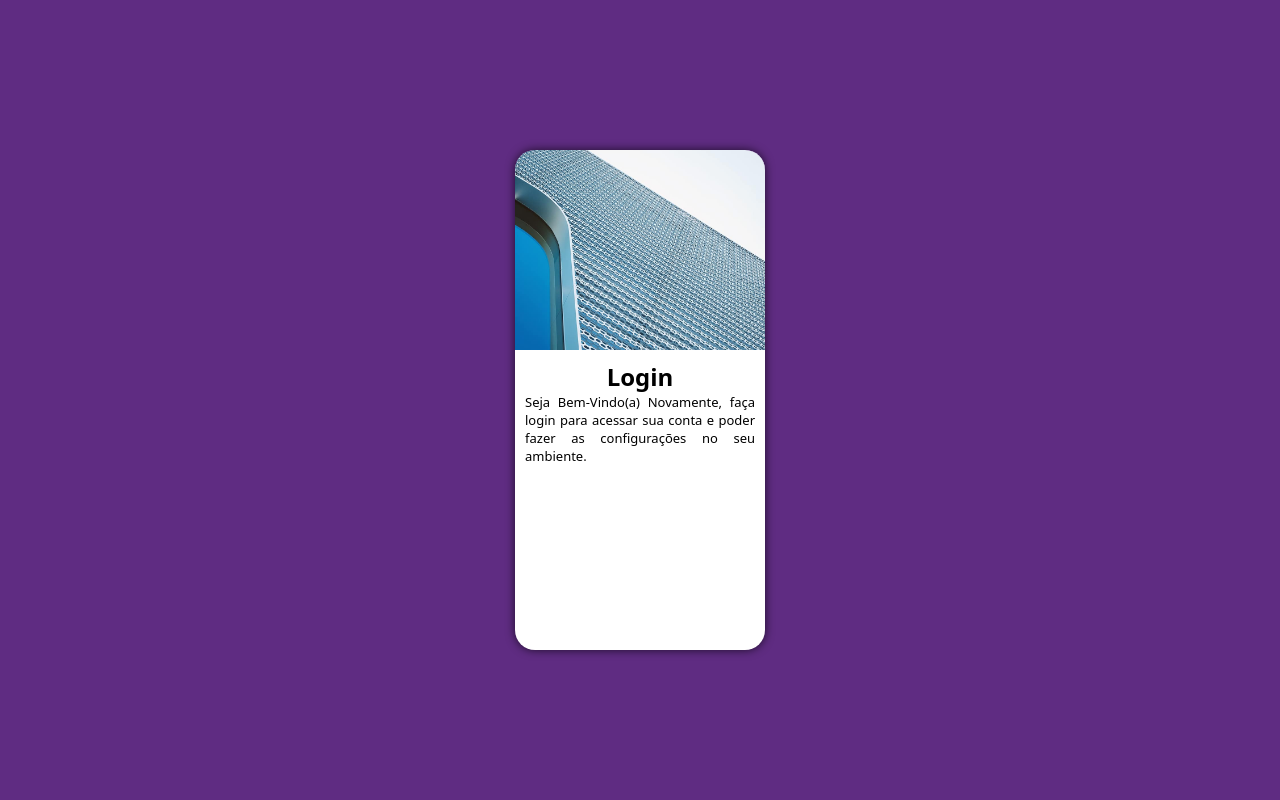
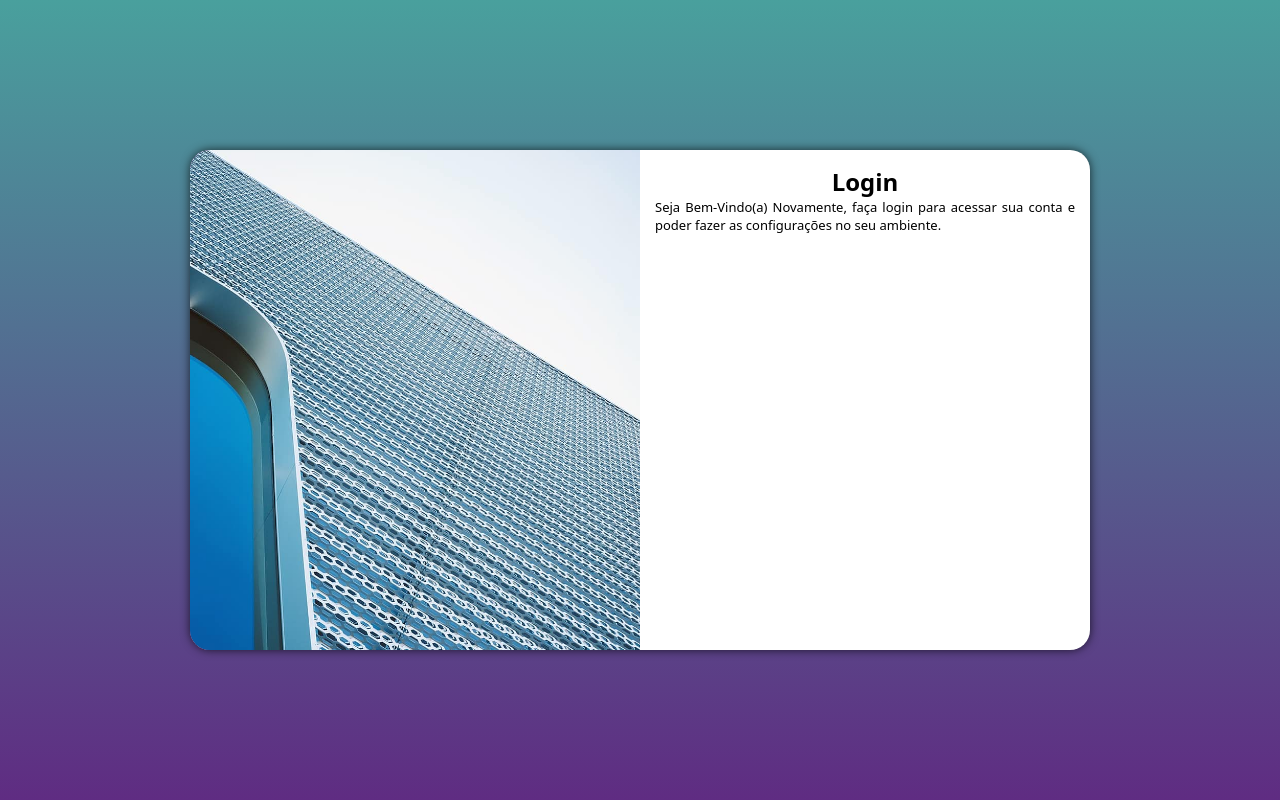
Before and after one commit to maycotomaz/html-css, a PHP site: page / in a window 1280 px wide. Run offline with PHP 8.4, Linux system fonts and the light colour scheme.

Commit message:
media query

```diff
--- a/Ex/desafio-login/estilos/estilos.css
+++ b/Ex/desafio-login/estilos/estilos.css
@@ -24,6 +24,8 @@ main{
     height: 100vh;
 }
 section#login{
+    transition: width 0.3s, height 0.3s;
+    transition-timing-function: ease-out;
     position: absolute;
     top: 50%;
     left: 50%;
@@ -44,7 +46,7 @@ section#login > div#imagem{
 }
 section#login > div#formulario{
     display: block;
-    padding: 10px;
+    padding: 15px;
 }
 h1{
     text-align: center;
--- /dev/null
+++ b/Ex/desafio-login/estilos/mediaquery.css
@@ -0,0 +1,40 @@
+@charset "UTF-8";
+
+@media screen and (min-width: 768px) and (max-width:992px) {
+    body{
+        background-image: linear-gradient(to top, #49a09d, #5f2c82);
+    }
+    section#login{
+        width: 80vw;
+        height: 50%;
+    }
+    section#login > div#imagem{
+        float: left;
+        width: 30%;
+        height: 100%;
+    }
+    section#login > div#formulario{
+        float: right;
+        width: 70%;
+
+    }
+
+}
+@media screen and (min-width: 993px)  {
+    body{
+        background-image: linear-gradient(to top, #5f2c82, #49a09d);
+    }
+    section#login{
+        width: 900px;
+    }
+    section#login > div#imagem{
+        float: left;
+        width: 50%;
+        height: 100%;
+    }
+    section#login > div#formulario{
+        float: right;
+        width: 50%;
+
+    }
+}
--- a/Ex/desafio-login/index.html
+++ b/Ex/desafio-login/index.html
@@ -6,6 +6,7 @@
     <title>login</title>
     <link rel="stylesheet" href="https://fonts.googleapis.com/css2?family=Material+Symbols+Outlined:opsz,wght,FILL,GRAD@20..48,100..700,0..1,-50..200" />
     <link rel="stylesheet" href="estilos/estilos.css">
+    <link rel="stylesheet" href="estilos/mediaquery.css">
 </head>
 <body>
     <main>
```
